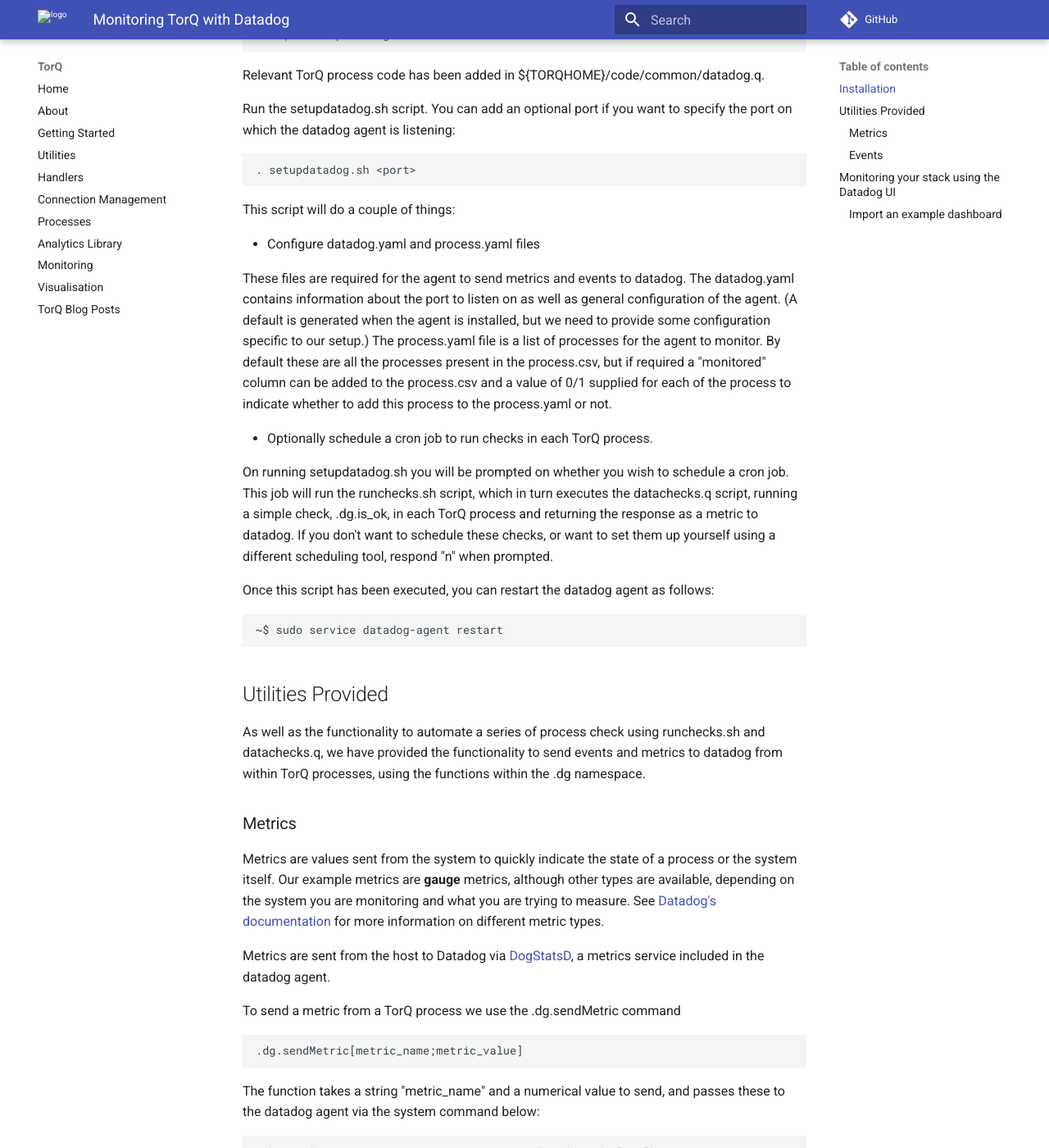
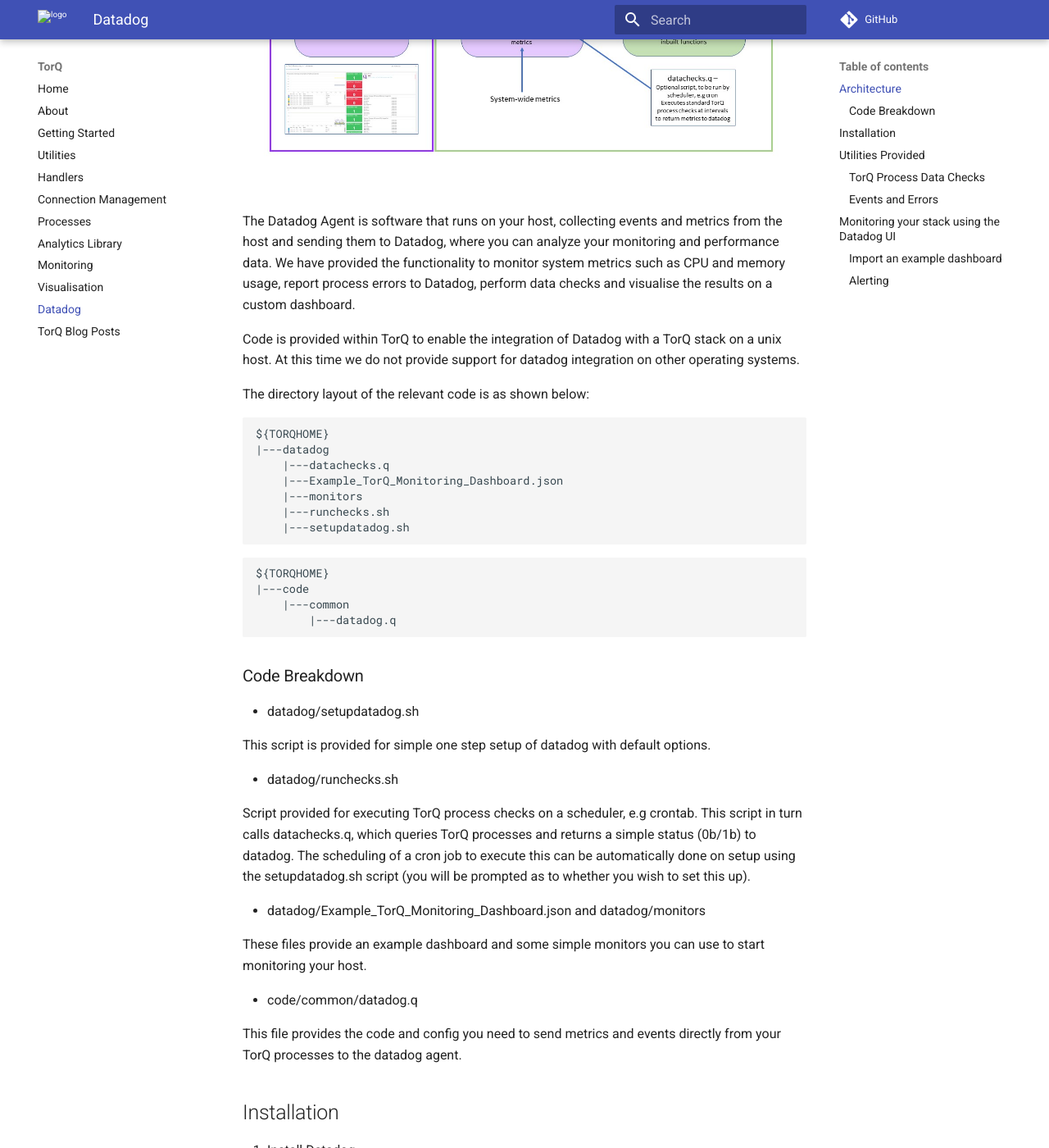
Before and after one commit to DataIntellectTech/TorQ, an MkDocs documentation site: the page built from docs/datadog.md, in a window 1280 px wide and 1400 px high, scrolled down 919 px. Shown: the whole window at 82% size. Built offline with MkDocs 1.6.1 and Material for MkDocs 9.7.7, drawn with Linux system fonts in a browser that asks for light colours; comment, search, counter and statistics services are not loaded; old or Windows-style settings are respelled for this version of MkDocs; some of the changed text lies outside the part shown.

Commit message:
add images to docs

````diff
--- a/docs/datadog.md
+++ b/docs/datadog.md
@@ -2,17 +2,75 @@
 
 Datadog is a monitoring service for cloud-scale applications, providing
 monitoring of servers, databases, tools, and services, through a SaaS-based data
-analytics platform. This basic manual explains how to set up TorQ and Datadog on
-a Linux VM system. It will explain how to set up generic Datadog metrics and
-dashboards as well as more customized TorQ checks.
+analytics platform. This documentation provides a guideline on how to integrate TorQ and Datadog on
+a Linux host.
+
+<div style="width:640px; height:360px; margin: 0 auto;">
+<iframe src="https://player.vimeo.com/video/378822571" width="640" height="360" frameborder="0" webkitallowfullscreen mozallowfullscreen allowfullscreen></iframe>
+</div>
+
+</br>
+
+## Architecture
+
+![Simple Datadog Integration](graphics/datadog1.jpg)
+
+The Datadog Agent is software that runs on your host, collecting events and
+metrics from the host and sending them to Datadog, where you can analyze your
+monitoring and performance data. We have provided the functionality to monitor
+system metrics such as CPU and memory usage, report process errors to Datadog,
+perform data checks and visualise the results on a custom dashboard.
+
+Code is provided within TorQ to enable the integration of Datadog with a TorQ
+stack on a unix host. At this time we do not
+provide support for datadog integration on other operating systems.
+
+The directory layout of the relevant code is as shown below:
+
+```
+${TORQHOME}
+|---datadog
+    |---datachecks.q
+    |---Example_TorQ_Monitoring_Dashboard.json
+    |---monitors
+    |---runchecks.sh
+    |---setupdatadog.sh
+```
+
+```
+${TORQHOME}
+|---code
+    |---common
+        |---datadog.q
+```
+
+### Code Breakdown
+
+* datadog/setupdatadog.sh
+
+This script is provided for simple one step setup of datadog with default
+options.
+
+* datadog/runchecks.sh
+
+Script provided for executing TorQ process checks on a scheduler, e.g crontab.
+This script in turn calls datachecks.q, which queries TorQ processes and returns
+a simple status (0b/1b) to datadog. The scheduling of a cron job to execute this
+can be automatically done on setup using the setupdatadog.sh script (you will be
+prompted as to whether you wish to set this up).
+
+* datadog/Example_TorQ_Monitoring_Dashboard.json and datadog/monitors
+
+These files provide an example dashboard and some simple monitors you can use to
+start monitoring your host.
+
+* code/common/datadog.q
+
+This file provides the code and config you need to send metrics and events
+directly from your TorQ processes to the datadog agent.
+
 
 ## Installation
-
-Currently support is only provided for Datadog and TorQ integration on a
-**unix** host. For windows or other operating systems please see datadog
-documentation [here](https://docs.datadoghq.com/agent/). Note that AquaQ does
-not currently provide setup and integration instructions for other operating
-systems.
 
 1. Install Datadog
 
@@ -24,31 +82,40 @@
 
 Supply Datadog with additional information, if necessary, and select "next".
 Choose your operating system to get installation information for the datadog
-agent.  Copy and paste the "easy one-step install" line into the terminal. This
+agent (More information on the agent and getting started can be found
+[here](https://docs.datadoghq.com/getting_started/agent/).
+
+When you've selected your OS, copy and paste the "easy one-step install" line into the terminal. This
 will install the datadog agent on your host.
 
 2. Run setup in TorQ to configure datadog
 
+Once the agent is installed on your host, you can set up any required config to
+enable you to use datadog with your TorQ stack.
+
 A Datadog directory has been added to TorQ that contains the relevant script
 required to configure datadog:
 
+* Configure which port the agent is listening on
+
+By default, the Datadog agent will listen on port 8125 for any metrics/events
+sent. If you want to change this port, change the value of DOGSTATSD_PORT in
+your setenv.sh script
+
 ```
-${TORQHOME}
-|---datadog
-    |---datachecks.q
-    |---Example_TorQ_Monitoring_Dashboard.json
-    |---monitors
-    |---runchecks.sh
-    |---setupdatadog.sh
+export DOGSTATSD_PORT=8125
 ```
 
-Relevant TorQ process code has been added in ${TORQHOME}/code/common/datadog.q.
-
-Run the setupdatadog.sh script. You can add an optional port if you want to
-specify the port on which the datadog agent is listening:
+and execute setenv.sh
 
 ```
-. setupdatadog.sh <port>
+. setenv.sh
+```
+
+You can then run the setup script provided, setupdatadog.sh
+
+```
+. setupdatadog.sh
 ```
 
 This script will do a couple of things:
@@ -59,17 +126,18 @@
 The datadog.yaml contains information about the port to listen on as well as
 general configuration of the agent. (A default is generated when the agent is
 installed, but we need to provide some configuration specific to our setup.)
-The process.yaml file is a list of processes for the agent to monitor. By
-default these are all the processes present in the process.csv, but if required
-a "monitored" column can be added to the process.csv and a value of 0/1 supplied
-for each of the process to indicate whether to add this process to the
+
+The process.yaml file is a list of processes for which the agent reports
+CPU/memory stats. By default these are all the processes present in the process.csv, but if required
+a "datadog" column can be added to the process.csv and a value of 0/1 supplied
+for each of the processes to indicate whether to add this process to the
 process.yaml or not.
 
 * Optionally schedule a cron job to run checks in each TorQ process.
 
 On running setupdatadog.sh you will be prompted on whether you wish to schedule
 a cron job. This job will run the runchecks.sh script, which in turn executes
-the datachecks.q script, running a simple check, .dg.is_ok, in each TorQ process
+the datachecks.q script, running a simple check, .dg.isok, in each TorQ process
 and returning the response as a metric to datadog. If you don't want to schedule
 these checks, or want to set them up yourself using a different scheduling tool, respond "n" when prompted.
 
@@ -80,6 +148,10 @@
 ~$ sudo service datadog-agent restart
 ```
 
+The agent is now receiving information on the stats of your processes, and if
+you've enabled the cron job, your agent is also receiving the results of your
+TorQ process check, .dg.isok, on regular intervals.
+
 ## Utilities Provided
 
 As well as the functionality to automate a series of process check using runchecks.sh and
@@ -87,49 +159,72 @@
 datadog from within TorQ processes, using the functions within the .dg
 namespace.
 
-### Metrics
+### TorQ Process Data Checks
 
-Metrics are values sent from the system to quickly indicate the state of a
-process or the system itself. Our example metrics are **gauge** metrics,
-although other types are available, depending on the system you are monitoring
-and what you are trying to measure. See [Datadog's
-documentation](https://docs.datadoghq.com/developers/metrics/types/) for more
-information on different metric types.
-
-Metrics are sent from the host to Datadog via
-[DogStatsD](https://docs.datadoghq.com/developers/dogstatsd/), a metrics
-service included in the datadog agent.
-
-To send a metric from a TorQ process we use the .dg.sendMetric command
+We have provided an example of a process status check, .dg.isok:
 
 ```
-.dg.sendMetric[metric_name;metric_value]
+q) .dg.isok
+
+{$[.proc.proctype in key .dg.handlers;.dg.handlers .proc.proctype;1b]}
+
 ```
 
-The function takes a string "metric_name" and a numerical value to send, and
-passes these to the datadog agent via the system command below:
+This simply returns a value of 1b, indicating that the process is running and
+available to query.
+
+This can be sent as a metric to the datadog agent via the .dg.sendmetric
+function, which takes a metric name as a string, and the result.
 
 ```
-echo -n "<METRIC_NAME>:<VALUE>|TYPE|#<TAG>" >/dev/udp/localhost/8125
+q) .dg.sendmetric["process_hdb1_check";1b]
 ```
 
-### Events
+Custom functions can be defined to perform other data quality checks, and the
+results sent as a metric to the datadog agent. For example, checking the count
+of records for a particular date in a table:
+
+```
+.dg.checkcount:{[table;day] count select from table where date=day}
+```
+
+This can be sent to datadog in a similar way, returning a numerical value to be
+visualised and monitored.
+
+```
+.dg.sendmetric["hdb1_trade_count";.dg.checkcount[trades;.z.d-1]]
+```
+
+Note, metrics are values sent from the system to quickly indicate the state of a
+process or the system itself. The sendmetric function treats the metric as a
+**gauge** metric (see [Datadog's
+documentation](https://docs.datadoghq.com/developers/metrics/types/))
+although other types are available, depending on the system you are monitoring
+and what you are trying to measure. Gauge metrics are intended for quantitatively
+measuring/tracking a variable, and as such expect a numerical value as a second
+argument.
+
+### Events and Errors
 
 Events are sent in a similar way to Metrics, but indicate a noteworthy record of
 activity - events can be configured into alerts on the Datadog UI by going to
 "Monitors>add new>Event"
 
-We can send an event from a TorQ process using the .dg.sendEvent function:
+We can send an event from a TorQ process using the .dg.sendevent function:
 
 ```
-.dg.sendEvent[event_title;event_text;tags;alert_type]
+.dg.sendevent[event_title;event_text;tags;alert_type]
 ```
 
-This also provides the functionality to link TorQ errors with datadog. TorQ
-provides an extended logging functionality which we can optionally overwrite
-by calling .dg.init within a torq process. This will configure the process to
-send any error or warning logs to datadog as events, enabling you to track them
-on your dashboard in the datadog UI.
+This expects string arguments, and can accept any number of custom tags, and an
+alert type one of "error", "warning" or "success".
+
+This also provides the functionality to send TorQ errors to datadog. TorQ
+provides an extended logging hook which we can use to call the sendevent
+function in addition to writing the error to a logfile.
+This option can be enabled by changing the value of .dg.enabled to 1b (this is
+set to 0b as a default in config/settings/default.q).
+
 
 ## Monitoring your stack using the Datadog UI
 
@@ -150,3 +245,25 @@
 the json or browse your files to select the json dashboard you want to import.
 You will be prompted with whether or  not you want to replace whatever is on the
 screenboard - click yes.
+
+Your dashboard will then load and display as below. The appearance of the
+dashboard will depend whether you've enabled the extended error logging, and
+whether you've scheduled a cron job to run data checks at regular intevals.
+
+![Example Dashboard](graphics/dashboard.PNG)
+
+A custom dashboard can be created to fit your systems needs. See the
+documentation on dashboards [here](https://docs.datadoghq.com/dashboards/)
+
+### Alerting
+
+**Monitors** can be set up to track metrics and establish alerts based on
+critical changes. We've provided some example monitors, designed to notify if a
+process goes down, or system resources reach a limit.
+
+To import an example monitor, go to the "Monitors" section on your datadog
+account, click **New Monitor**, then **Import Monitor*, and copy and paste the
+JSON of the monitor you'd like to use into the text box provided, then click
+save. The monitor will then become available and start alerting.
+
+You can create custom monitors using the guidelines in the Datadog documentation [here](https://docs.datadoghq.com/monitors/monitor_types/)
--- a/mkdocs.yml
+++ b/mkdocs.yml
@@ -11,6 +11,7 @@
     - Analytics Library: analyticslib.md
     - Monitoring: monit.md
     - Visualisation: visualisation.md
+    - Datadog: datadog.md
     - TorQ Blog Posts: blog.md
 copyright: 'Copyright &copy 2018 AquaQ Analytics Limited.  Kx &reg and kdb+ are registered trademarks of Kx Systems Inc.'
 
````
Also changed, not shown: docs/graphics/dashboard.PNG (added), docs/graphics/datadog1.jpg (added).
